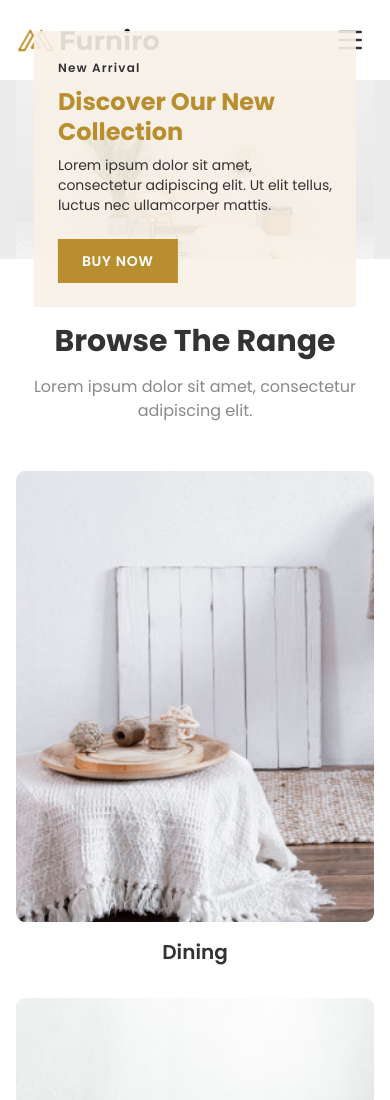
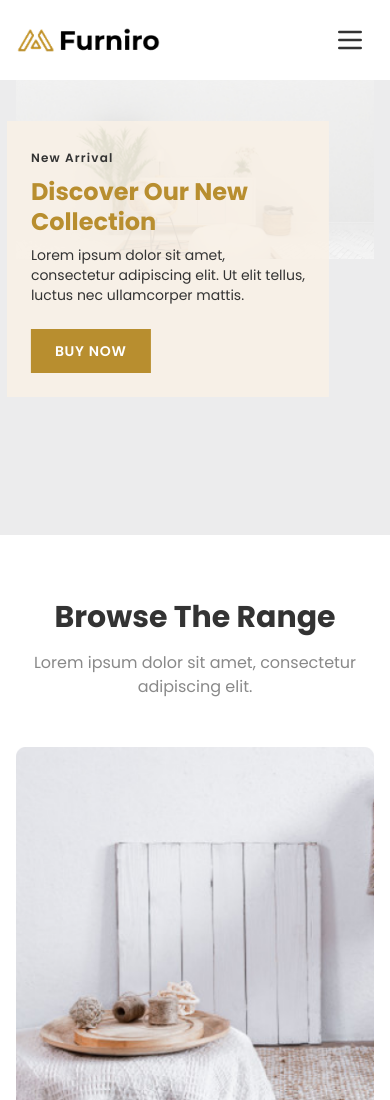
Before and after one commit to sakerhridoy/Farmino, a website built with Vite: page index.html in a window 390 px wide. Shown: the top 1100 px of the page. Built offline with nearby package versions, Linux system fonts and the light colour scheme.

Commit message:
responsive done

```diff
--- a/index.html
+++ b/index.html
@@ -69,13 +69,13 @@
   </nav>
 
   <!-- Hero Section -->
-  <section class="relative w-full">
+  <section class="md:relative w-full">
     <div class="max-w-7xl mx-auto px-4 sm:px-6 lg:px-8">
       <div class="relative">
         <img src="images/bgimage01.png" alt="Hero" class="w-full h-auto object-cover">
 
         <div
-          class="absolute top-1/2 left-1/2 lg:left-auto lg:right-32 transform -translate-x-1/2 -translate-y-1/2 lg:translate-x-0 bg-[#F9F1E7]/90 lg:bg-[#F9F1E7]/80 p-6 sm:p-8 lg:p-12 w-[90%] sm:w-auto max-w-lg">
+          class="md:absolute top-1/2 left-1/2 lg:left-auto lg:right-32 transform -translate-x-1/2 -translate-y-1/2 lg:translate-x-0 bg-[#F9F1E7]/90 lg:bg-[#F9F1E7]/80 p-6 sm:p-8 lg:p-12 w-[90%] sm:w-auto max-w-lg ml-[152px] sm:ml-0 h-full">
           <span class="font-poppins text-xs sm:text-sm lg:text-base font-semibold text-secondary tracking-widest">New
             Arrival</span>
           <h1 class="font-poppins text-2xl sm:text-3xl lg:text-5xl font-bold text-primary mt-2 sm:mt-4 leading-tight">
```
